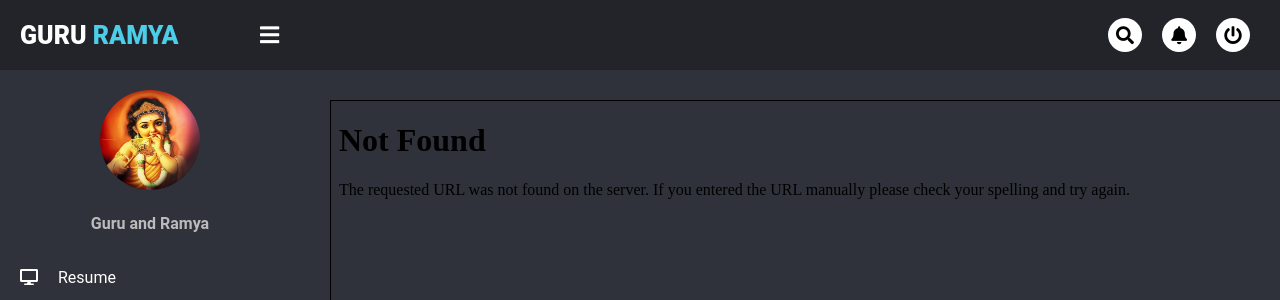
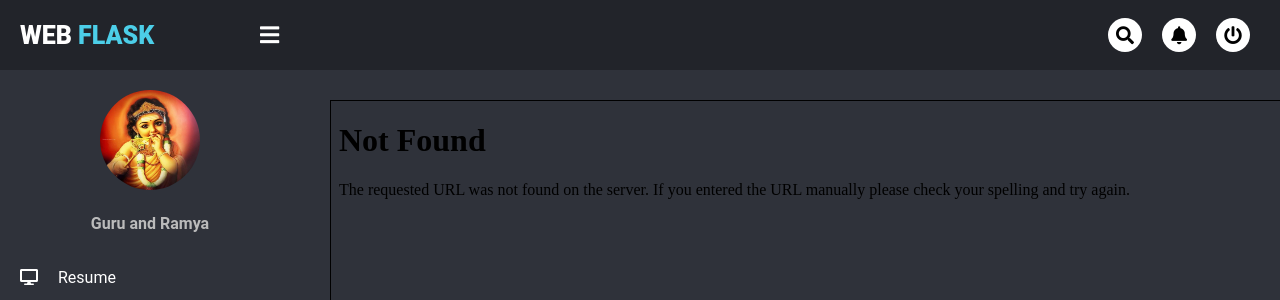
Before and after one commit to Gurukannan/flask-resume, a Flask app: page /login in a window 1280 px wide; the page is wider, and only the part inside the window is pictured. Shown: the top 300 px of that part. Run offline with Flask 2, Linux system fonts and the light colour scheme; some libraries are stand-ins or nearby versions.

Commit message:
Update index2.html

```diff
--- a/templates/index2.html
+++ b/templates/index2.html
@@ -14,7 +14,7 @@
             <!--header menu start-->
             <div class="header">
                 <div class="header-menu">
-                    <div class="title">Guru <span>Ramya</span></div>
+                    <div class="title">Web <span>Flask</span></div>
                     <div class="sidebar-btn">
                         <i class="fas fa-bars"></i>
                     </div>
```
